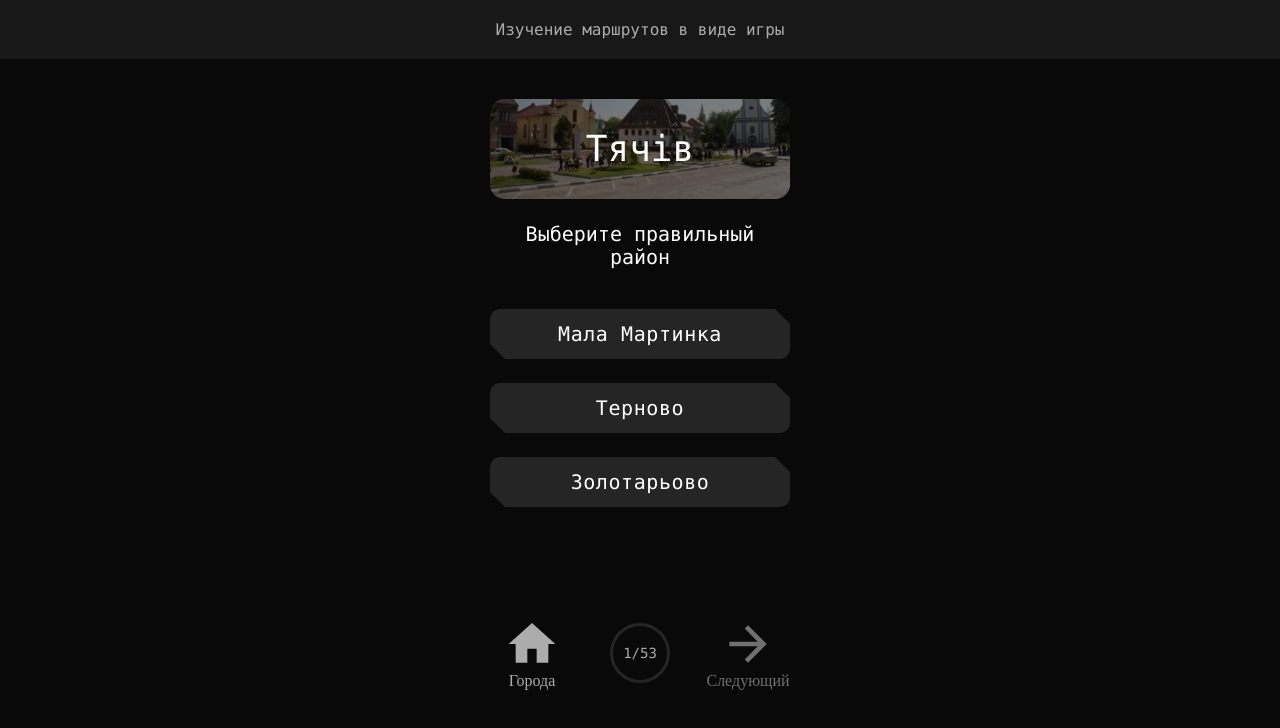
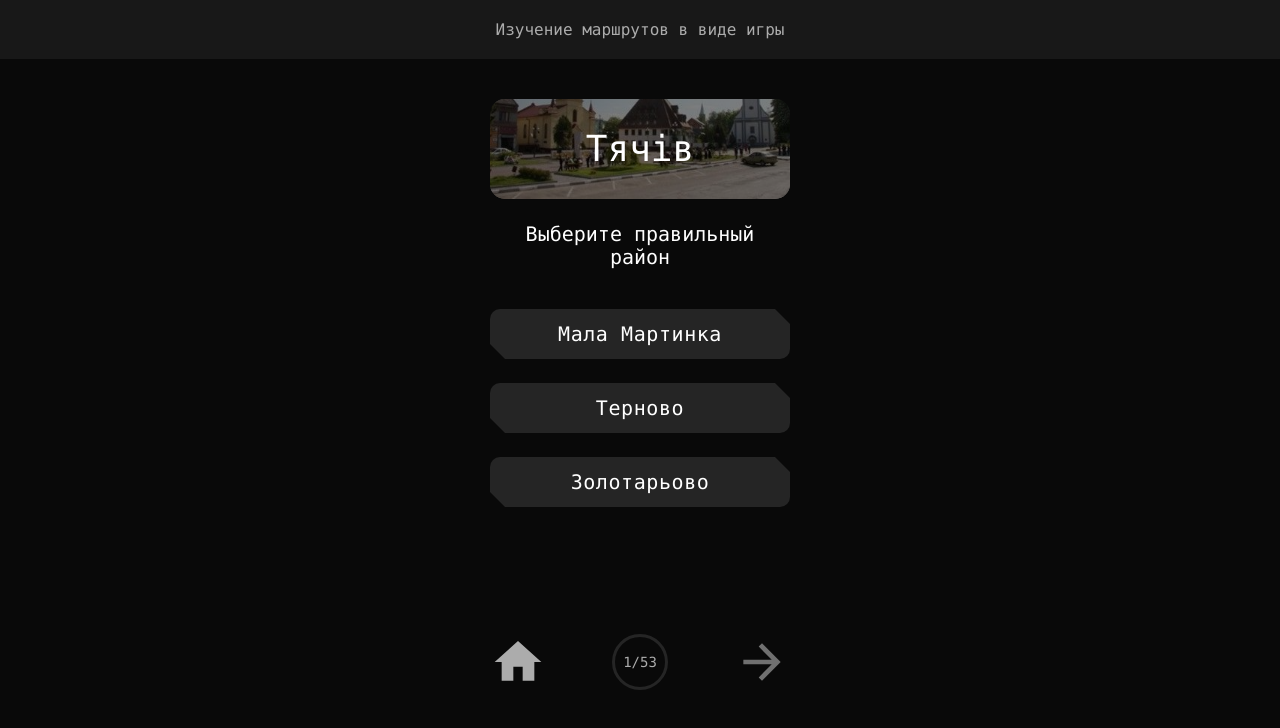
Before and after one commit to CzarOfScripts/game-learning-routes, a React (Create React App) app: page / in a window 1280 px wide. Both pictures are taken after a click on the button "ТЯЧІВ". Shown: the top 728 px of the page. Built offline with nearby package versions, Linux system fonts and the light colour scheme.

Commit message:
deleted text under icons

```diff
--- a/src/components/Game/index.tsx
+++ b/src/components/Game/index.tsx
@@ -1,10 +1,11 @@
 import ArrowForwardIcon from "@mui/icons-material/ArrowForward";
+import FlagIcon from '@mui/icons-material/Flag';
 import HomeIcon from "@mui/icons-material/Home";
 import { Box, CircularProgress, Zoom, alpha } from "@mui/material";
 import { AppContext } from "App";
 import ButtonStyled from "components/ButtonStyled";
 import { CitiesNameType, data, getCityImage } from "data/data";
-import { useContext, useRef, useState } from "react";
+import { useContext, useLayoutEffect, useRef, useState } from "react";
 import { getRandomItem, shuffleArray } from "utils";
 
 enum GameType
@@ -42,12 +43,19 @@ function Game()
 
 		shuffleArray(array);
 
-		AppCtx.setResult([ 0, array.length ]);
-
 		return array;
 	});
 
 	const currentQuestion = questions[ currentQuestionIndex ];
+
+	// Effects
+	useLayoutEffect(() =>
+	{
+		AppCtx.setResult((prevState) =>
+		{
+			return Object.assign([], prevState, { 1: questions.length });
+		});
+	}, []); // eslint-disable-line
 
 	// Utils
 	function getRandomCity(withoutCity: CitiesNameType): CitiesNameType
@@ -268,10 +276,9 @@ function Game()
 
 			<Box sx={{
 				marginTop: "auto",
-				display: "grid",
-				gridTemplateColumns: "1fr 1fr 1fr",
+				display: "flex",
 				alignItems: "center",
-				justifyItems: "center",
+				justifyContent: "space-between",
 				gap: "24px",
 
 				"> button":
@@ -298,21 +305,25 @@ function Game()
 					}}
 				>
 					<HomeIcon sx={{ fontSize: "56px" }} />
-					<span>Города</span>
 				</button>
 
 				<Box sx={{
 					position: "relative",
 					border: "3px solid #252525",
-					width: "60px",
-					height: "60px",
+					width: "56px",
+					height: "56px",
 					borderRadius: "50%",
-					textAlign: "center",
-					font: "400 14px/54px Consolas"
+
+					"& span":
+					{
+						display: "block",
+						textAlign: "center",
+						font: "400 14px/50px Consolas"
+					}
 				}}>
 					<CircularProgress
 						variant="determinate"
-						size={60}
+						size={56}
 						value={Math.floor((currentQuestionIndex * 100) / questions.length)}
 						thickness={3}
 						sx={{
@@ -322,22 +333,17 @@ function Game()
 							color: "#DC4242"
 						}}
 					/>
-					{currentQuestionIndex + 1}/{questions.length}
+					<span>{currentQuestionIndex + 1}/{questions.length}</span>
 				</Box>
 
 				<button
 					disabled={selectedAnswer === null}
 					onClick={nextQuestion}
 				>
-					<ArrowForwardIcon
-						sx={{ fontSize: "56px" }}
-					/>
-					<span>
-						{currentQuestionIndex < questions.length - 1
-							? "Следующий"
-							: "Завершить"
-						}
-					</span>
+					{currentQuestionIndex < questions.length - 1
+						? <ArrowForwardIcon sx={{ fontSize: "56px" }} />
+						: <FlagIcon sx={{ fontSize: "56px" }} />
+					}
 				</button>
 			</Box>
 		</Box >
--- a/src/components/ScoreScreen/index.tsx
+++ b/src/components/ScoreScreen/index.tsx
@@ -120,7 +120,6 @@ function ScoreScreen()
 					}}
 				>
 					<HomeIcon sx={{ fontSize: "56px" }} />
-					<span>Города</span>
 				</button>
 
 				<button
@@ -134,7 +133,6 @@ function ScoreScreen()
 					}}
 				>
 					<RepeatIcon sx={{ fontSize: "56px" }} />
-					<span>Повтор</span>
 				</button>
 			</Box>
 		</Box>
```
